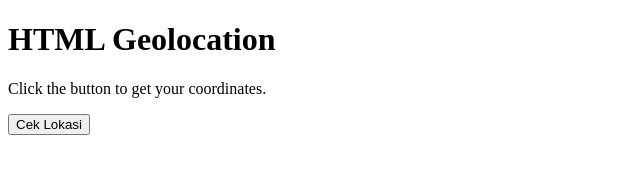
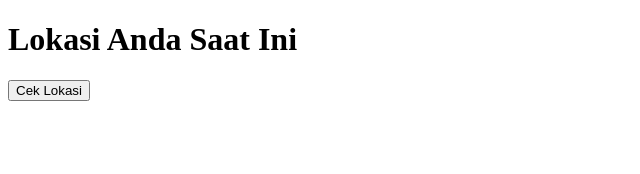
Before and after one commit to rizaru22/implementasijslib, a plain HTML site: page lokasi.html in a window 1280 px wide. Shown: the whole page, without its empty margins (0-640 px from the left). Drawn offline with Linux system fonts and the light colour scheme.

Commit message:
update lokasi.html

```diff
--- a/lokasi.html
+++ b/lokasi.html
@@ -1,9 +1,7 @@
 <!DOCTYPE html>
 <html>
   <body>
-    <h1>HTML Geolocation</h1>
-    <p>Click the button to get your coordinates.</p>
-
+    <h1>Lokasi Anda Saat Ini</h1>
     <button onclick="getLocation()">Cek Lokasi</button>
 
     <p id="demo"></p>
```
